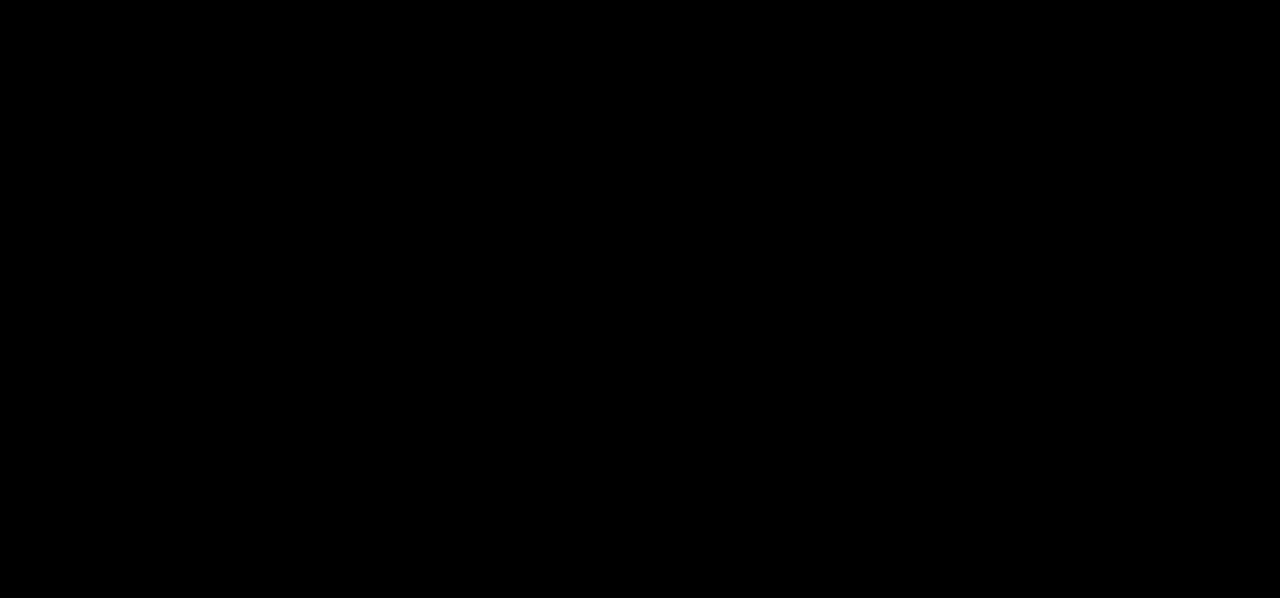
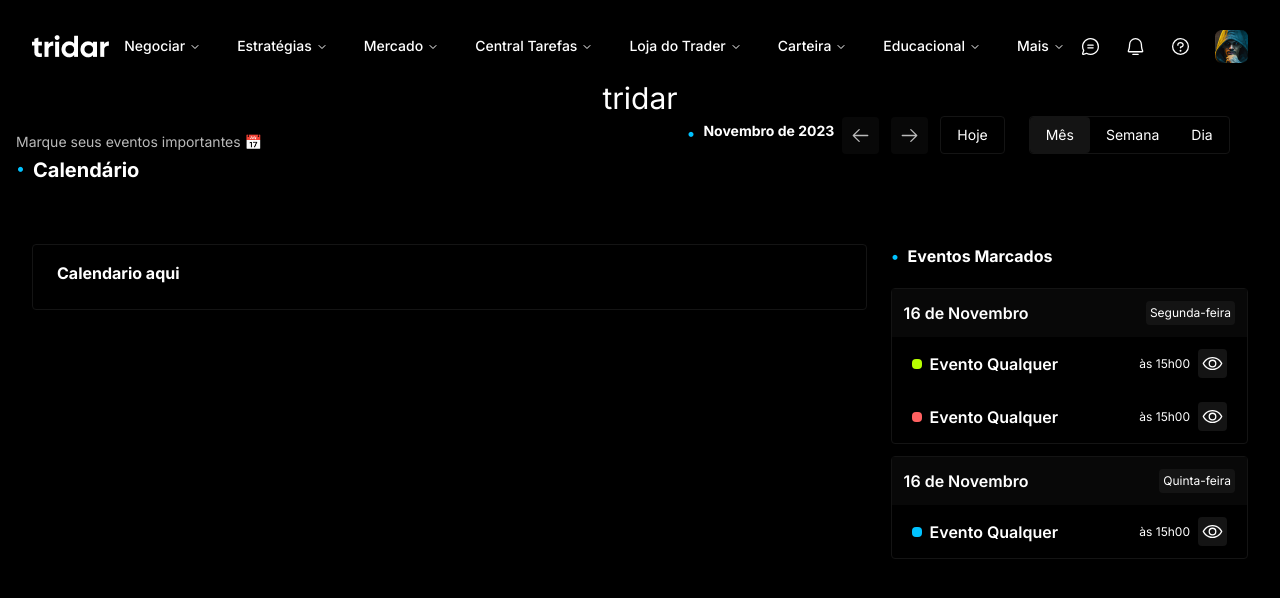
Before and after one commit to guihbrochado/tridar-2.0-front, a Next.js app: page /calendar in a window 1280 px wide. Before the commit this address had no page. Shown: the top 598 px of the page. Built offline with nearby package versions, Linux system fonts and the light colour scheme.

Commit message:
created caledar

```diff
--- /dev/null
+++ b/src/app/(authenticated)/calendar/page.tsx
@@ -0,0 +1,148 @@
+import React from "react";
+import Hero from "../../../components/Hero";
+import Dot from "@/components/Dot";
+import * as Icon from "@phosphor-icons/react/dist/ssr";
+import CardSugestões from "@/components/CardSugestões";
+import { Button } from "@/components/ui/button";
+
+export default function Calendar() {
+    return (
+        <div className="w-full items-center justify-center">
+            <Hero />
+            <div className="flex">
+                <div className="container mx-auto p-4">
+                    <p className="text-gray-light text-sm mb-1">Marque seus eventos importantes 📅</p>
+                    <div className="flex">
+                        <Dot />
+                        <p className=" mx-2 text-white text-xl mb-2 font-bold">Calendário</p>
+                    </div>
+                </div>
+
+                <div className="w-full justify-center items-center">
+                    <div className="w-full flex justify-center items-center">
+                        <div className="flex ">
+                            <Dot />
+                            <p className="mx-2 text-white text-sm mb-2 font-bold">Novembro de 2023</p>
+                        </div>
+                        <div className="flex gap-3">
+                            <div className="bg-black-tridar-100 p-2 rounded">
+                                <Icon.ArrowLeft
+                                    size={21}
+                                    color="#BABABA"
+                                />
+                            </div>
+                            <div className="bg-black-tridar-100 p-2 rounded">
+                                <Icon.ArrowRight
+                                    size={21}
+                                    color="#BABABA"
+                                />
+                            </div>
+                        </div>
+
+                        <div className="mx-3 py-2 px-4 rounded border border-gray-dark text-white text-sm"> Hoje </div>
+
+                        <div className="flex flex-row border border-gray-dark rounded mx-3">
+                            <div className="py-2 px-4 rounded bg-gray-dark text-white text-sm"> Mês </div>
+                            <div className="py-2 px-4 rounded text-white text-sm"> Semana </div>
+                            <div className="py-2 px-4 rounded text-white text-sm"> Dia </div>
+                        </div>
+                    </div>
+                </div>
+            </div>
+
+            <div className="container py-9">
+
+                <div className="flex w-[100%] items-start justify-center gap-6">
+                    <div className="grid w-[70%] items-center gap-3 border border-gray-dark p-4 rounded ">
+                        <p className="mx-2 text-white text-ms mb-2 font-bold">Calendario aqui</p>
+                    </div>
+
+                    <div className="w-[30%] items-start justify-start">
+                        <div className="w-full flex justify-between">
+                            <div className="flex ">
+                                <Dot />
+                                <p className="mx-2 text-white text-ms mb-2 font-bold">Eventos Marcados</p>
+                            </div>
+                        </div>
+
+                        {/* Mesmo dia */}
+                        <div className="items-center justify-center w-full mt-3 gap-3 border border-gray-dark rounded" >
+
+                            <div className="bg-black-tridar-100 flex justify-between items-center p-3">
+                                <p className="text-white text-ms font-semibold">16 de Novembro</p>
+                                <p className="bg-gray-dark text-white text-xs p-1 rounded">Segunda-feira</p>
+                            </div>
+
+                            {/* Mesmo dia */}
+                            <div className="bg-transparent flex justify-between items-center p-3">
+                                <div className="flex items-center justify-center">
+                                    <div className="w-[10px] h-[10px] rounded bg-green-tridar mx-2" />
+                                    <p className="text-white text-ms font-semibold">Evento Qualquer</p>
+                                </div>
+                                <div className="flex items-center justify-center">
+                                    <p className="text-white text-xs rounded">às 15h00</p>
+                                    <div className="bg-gray-dark mx-2 p-1 rounded">
+                                        <Icon.Eye
+                                            size={21}
+                                            color="white"
+                                        />
+                                    </div>
+                                </div>
+                            </div>
+
+                            {/* Mesmo dia */}
+                            <div className="bg-transparent flex justify-between items-center p-3">
+                                <div className="flex items-center justify-center">
+                                    <div className="w-[10px] h-[10px] rounded bg-red mx-2" />
+                                    <p className="text-white text-ms font-semibold">Evento Qualquer</p>
+                                </div>
+                                <div className="flex items-center justify-center">
+                                    <p className="text-white text-xs rounded">às 15h00</p>
+                                    <div className="bg-gray-dark mx-2 p-1 rounded">
+                                        <Icon.Eye
+                                            size={21}
+                                            color="white"
+                                        />
+                                    </div>
+                                </div>
+                            </div>
+
+
+                        </div>
+
+                        {/* Outro  dia */}
+                        <div className="items-center justify-center w-full mt-3 gap-3 border border-gray-dark rounded" >
+
+                            <div className="bg-black-tridar-100 flex justify-between items-center p-3">
+                                <p className="text-white text-ms font-semibold">16 de Novembro</p>
+                                <p className="bg-gray-dark text-white text-xs p-1 rounded">Quinta-feira</p>
+                            </div>
+
+                            {/* Mesmo dia */}
+                            <div className="bg-transparent flex justify-between items-center p-3">
+                                <div className="flex items-center justify-center">
+                                    <div className="w-[10px] h-[10px] rounded bg-blue-tridar mx-2" />
+                                    <p className="text-white text-ms font-semibold">Evento Qualquer</p>
+                                </div>
+                                <div className="flex items-center justify-center">
+                                    <p className="text-white text-xs rounded">às 15h00</p>
+                                    <div className="bg-gray-dark mx-2 p-1 rounded">
+                                        <Icon.Eye
+                                            size={21}
+                                            color="white"
+                                        />
+                                    </div>
+                                </div>
+                            </div>
+
+                        </div>
+
+                    </div>
+
+                </div>
+
+            </div>
+
+        </div >
+    );
+}
--- a/src/app/(authenticated)/layout.tsx
+++ b/src/app/(authenticated)/layout.tsx
@@ -7,7 +7,7 @@ export default function Layout({ children }: { children: React.ReactNode }) {
                 <div className="h-[10%] flex justify-center items-center bg-black">
                     <Header />
                 </div>
-                <main className="flex-1 flex justify-center items-center  bg-black">
+                <main className="flex-1 flex justify-center items-start  bg-black">
                     {children}
                 </main>
             </div>
--- a/tailwind.config.ts
+++ b/tailwind.config.ts
@@ -62,7 +62,8 @@ const config = {
         'blue-tridar': '#00C2FF',
         'red': '#FF6161',
         'gray-tridar': '#1C1C1C',
-        'gray-bg-card': '#0F0F0F'
+        'gray-bg-card': '#0F0F0F',
+        'black-tridar-100': '#080808'
 
       },
       borderRadius: {
```
